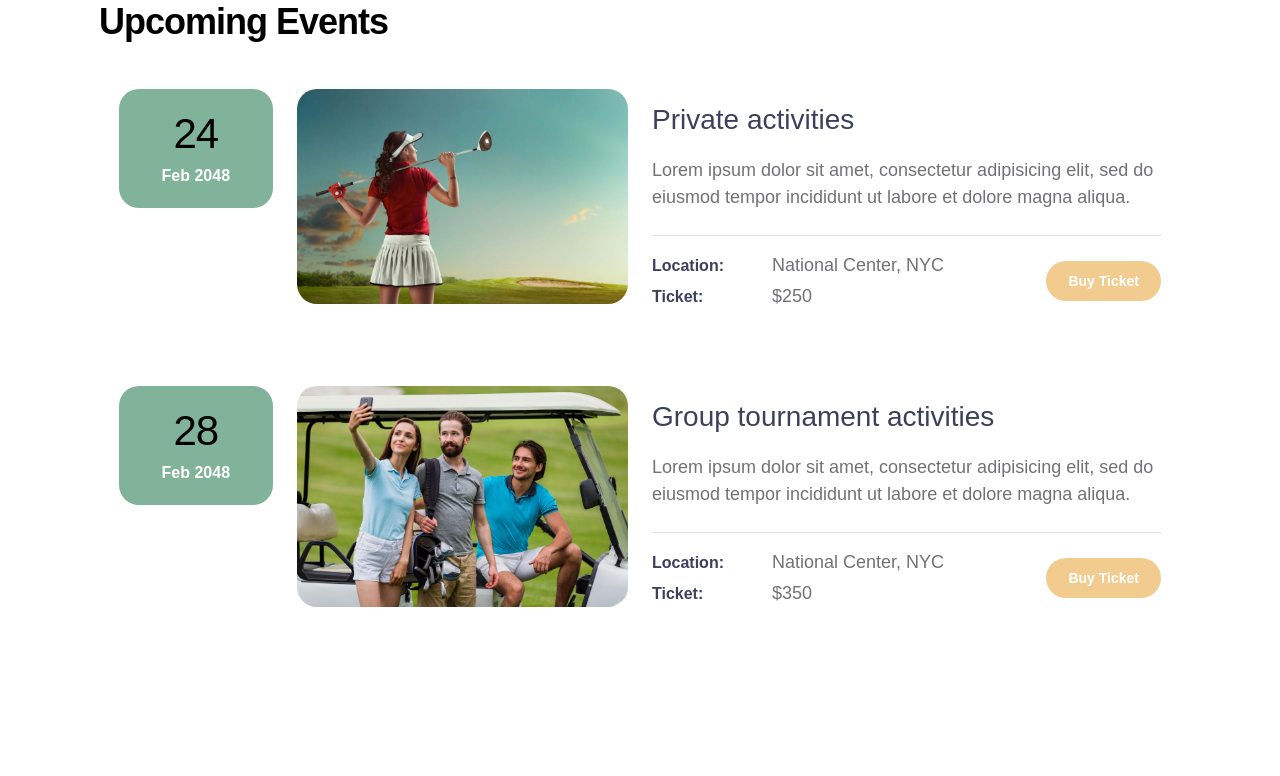
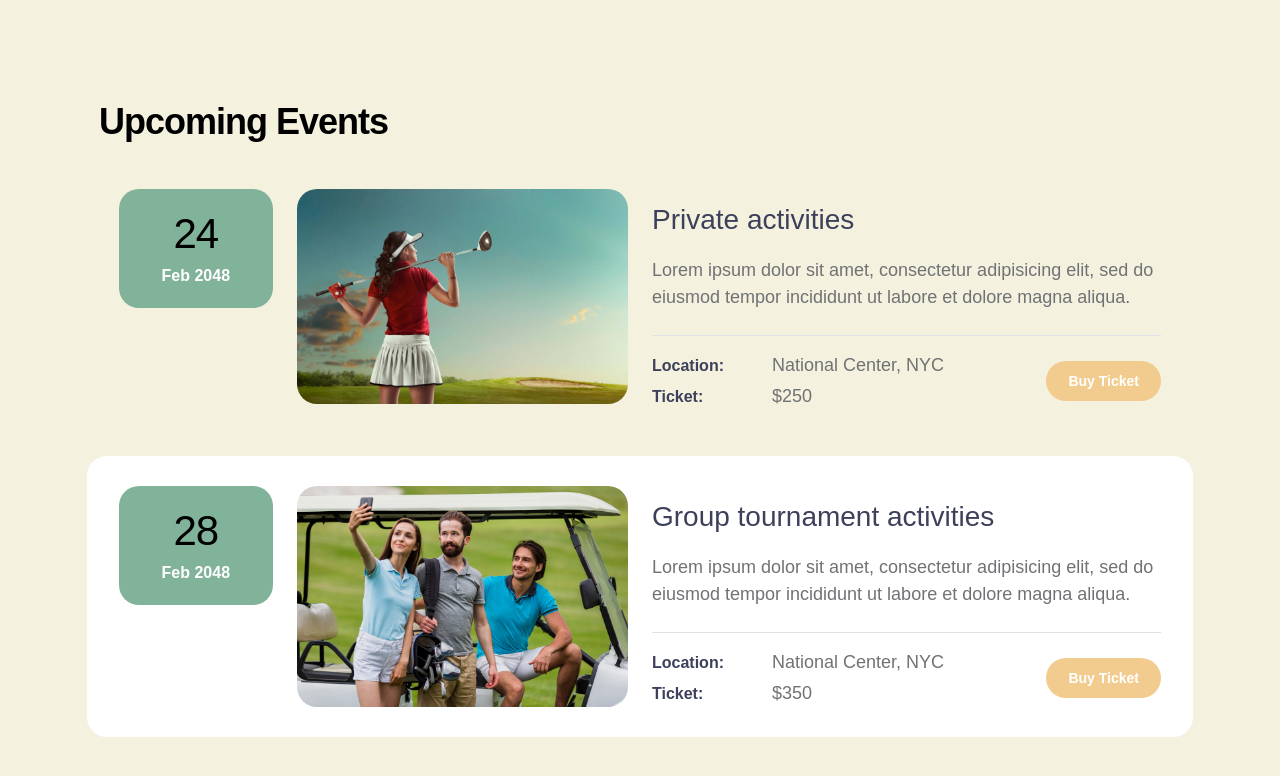
Before and after one commit to AppServiceProvider/vue, a Vue app: page / in a window 1280 px wide. Shown: the top 776 px of the page. Built offline with nearby package versions, Linux system fonts and the light colour scheme; a web font is replaced by a local one.

Commit message:
[Upcoming Events section] commit: 7a2ada3 will be deleted

```diff
--- a/src/assets/css/templatemo-tiya-golf-club.css
+++ b/src/assets/css/templatemo-tiya-golf-club.css
@@ -129,6 +129,33 @@ strong {
   font-weight: var(--font-weight-bold);
 }
 
+
+/*---------------------------------------
+  SECTION
+-----------------------------------------*/
+.section-bg {
+  background-color: var(--section-bg-color);
+}
+
+.section-padding {
+  padding-top: 100px;
+  padding-bottom: 100px;
+}
+
+.section-overlay {
+  content: "";
+  background: rgba(0, 0, 0, 0) linear-gradient(rgba(39, 48, 83, 0.01) 0%, rgb(39, 48, 83) 100%) repeat scroll 0% 0%;
+  position: absolute;
+  top: 0;
+  right: 0;
+  bottom: 0;
+  left: 0;
+}
+
+::selection {
+  background-color: var(--primary-color);
+  color: var(--white-color);
+}
 
 
 /*---------------------------------------
```
